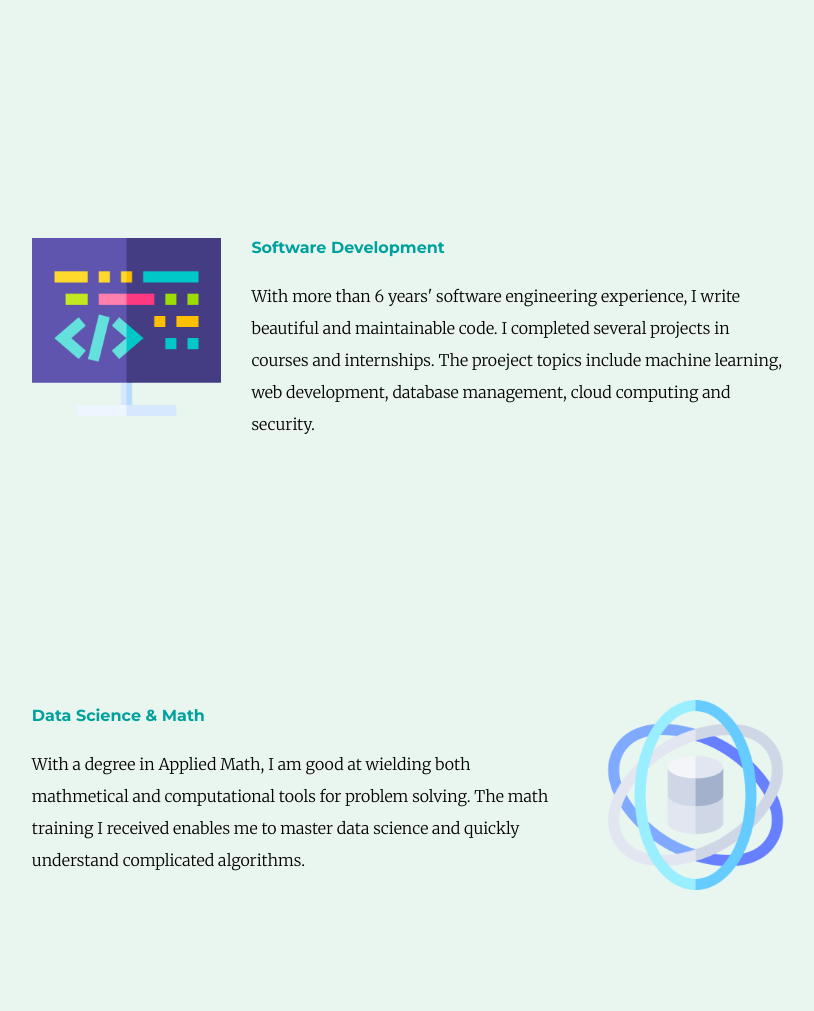
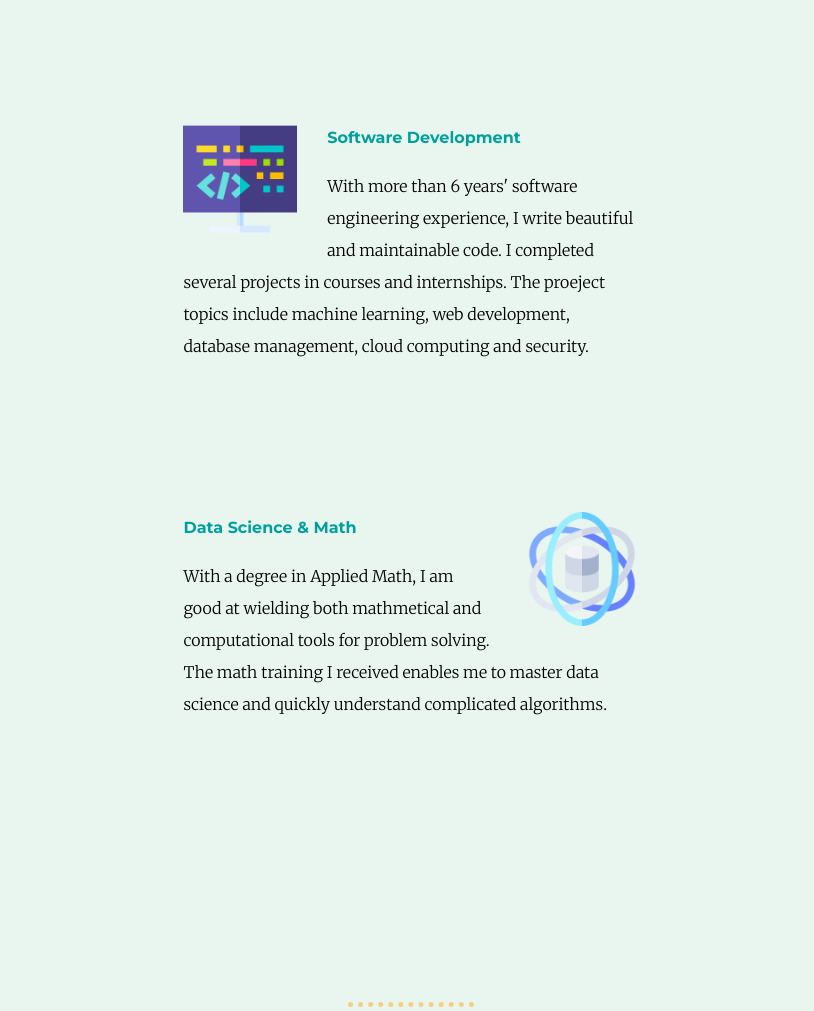
Before and after one commit to mingnie/Personal_website, a plain HTML site: page index.html in a window 1280 px wide. Shown: the part 1580-2591 px from the top of the page, without its empty margins (229-1043 px from the left). Drawn offline with Linux system fonts and the light colour scheme.

Commit message:
Update styles.css

```diff
--- a/css/styles.css
+++ b/css/styles.css
@@ -110,8 +110,8 @@ p {
 }
 
 .skill-row {
-    width: 60%;
-    margin: 260px auto;
+    width: 36%;
+    margin: 150px auto;
     text-align: left;
 
     line-height: 2;
```
